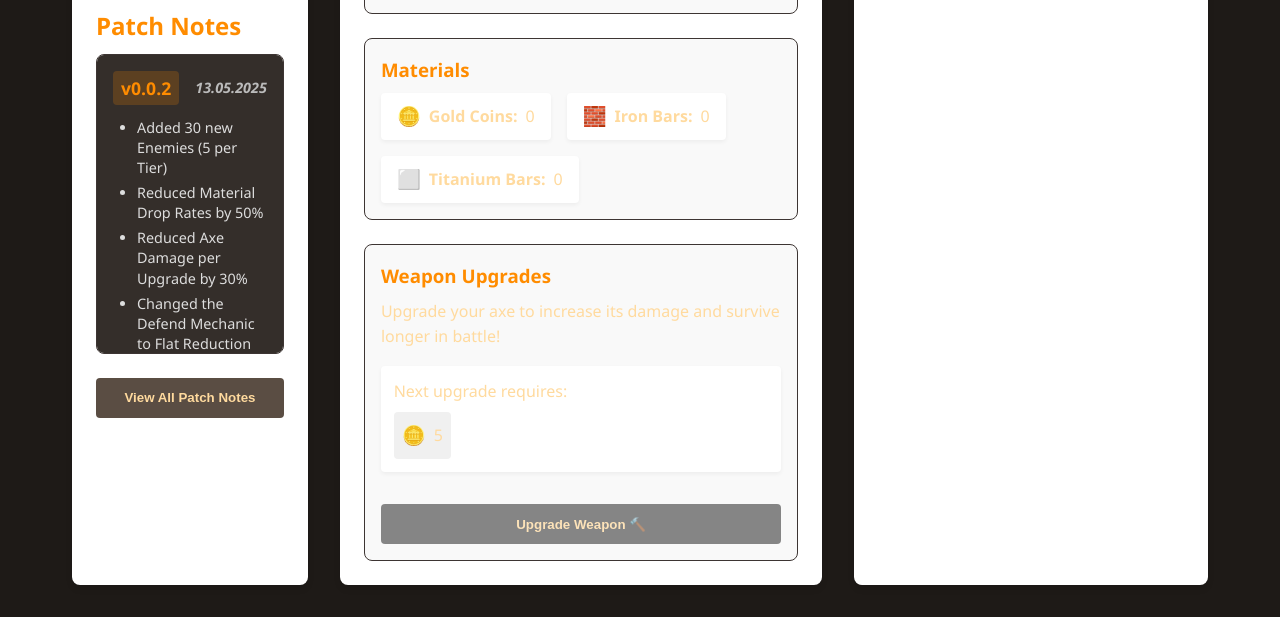
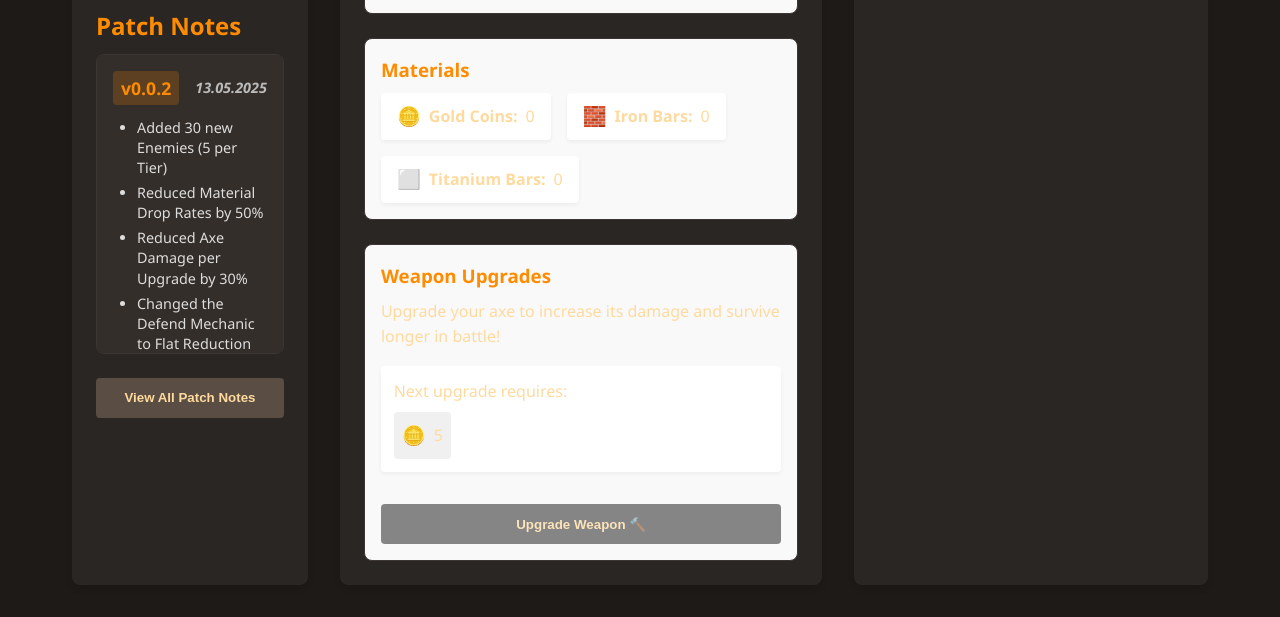
Before and after one commit to RealLushen/Arkanium, a plain HTML site: page index.html in a window 1280 px wide. Shown: the part 543-1160 px from the top of the page. Drawn offline with Linux system fonts and the light colour scheme; no server answers.

Commit message:
Update #14.5 (Followup)
- Fixing missing color change

```diff
--- a/style.css
+++ b/style.css
@@ -81,6 +81,22 @@ input {
 
 .hidden {
     display: none !important;
+}
+
+/* Direct fixes for specific elements */
+.main-menu .player-section {
+    background-color: var(--container-bg) !important;
+    color: var(--text-color);
+}
+
+.main-menu .weapon-section {
+    background-color: var(--container-bg) !important;
+    color: var(--text-color);
+}
+
+.main-menu .leaderboard-section {
+    background-color: var(--container-bg) !important;
+    color: var(--text-color);
 }
 
 /* Main Menu Styles */
```
